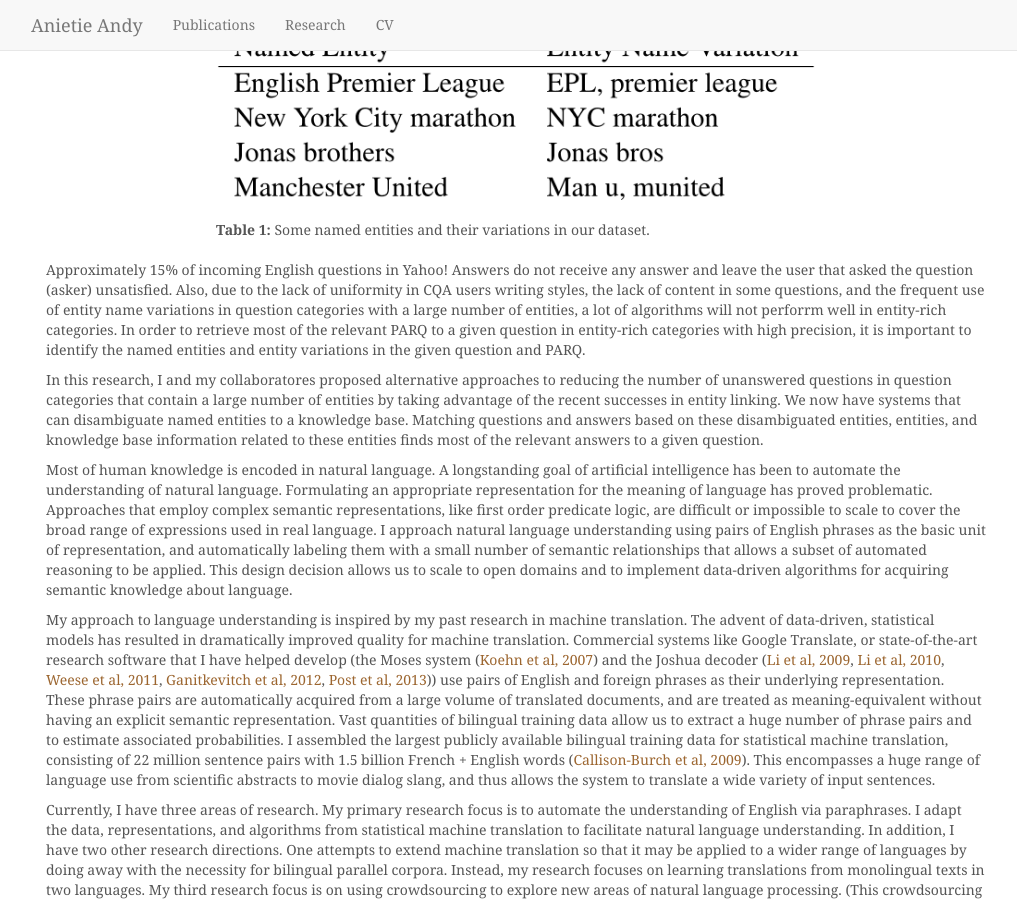
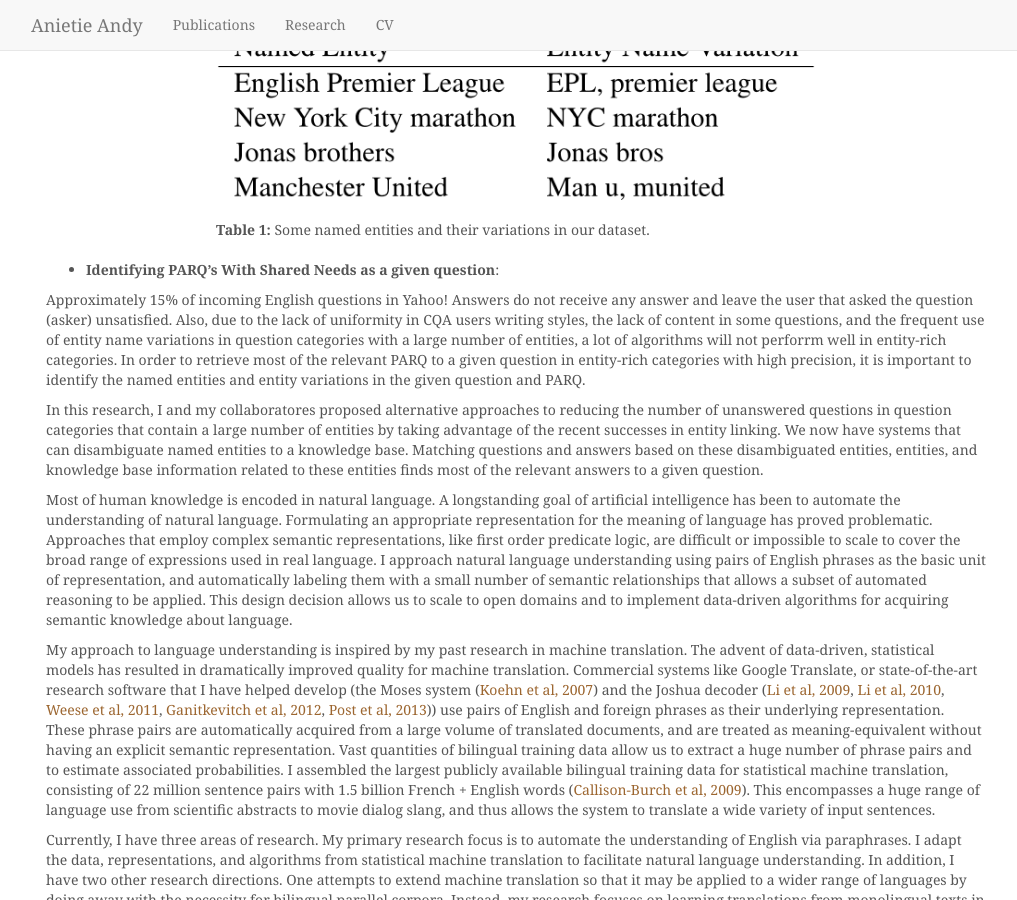
Before and after one commit to anietieandy/anietieandy.github.io, a Jekyll site: the page built from research.md, in a window 1280 px wide and 900 px high, scrolled down 553 px. Shown: the whole window, without its empty margins (124-1141 px from the left). Built offline with Jekyll 4.4.1, drawn with Linux system fonts in a browser that asks for light colours; nearby versions of some CDN libraries.

Commit message:
updated research

```diff
--- a/research.md
+++ b/research.md
@@ -60,6 +60,9 @@ Community question answering (CQA) systems are online forums where users can ask
 <img src="assets/img/5-Table4-1.png" alt="Table 2: Examples of different types of entailment relations appearing in PPDB." class="img-responsive"/><br />
 <b>Table 1:</b> Some named entities and their variations in our dataset.
 </div>
+
+
+- **Identifying PARQ's With Shared Needs as a given question**:
 
 Approximately 15% of incoming English questions in Yahoo! Answers do not receive any answer and leave the user that asked the question (asker) unsatisfied. Also, due to the lack of uniformity in CQA users writing styles, the lack of content in some questions, and the frequent use of entity name variations in question categories with a large number of entities, a lot of algorithms will not perforrm well in entity-rich categories. In order to retrieve most of the relevant PARQ to a given question in entity-rich categories with high precision, it is important to identify the named entities and entity variations in the given question and PARQ.
 
```
